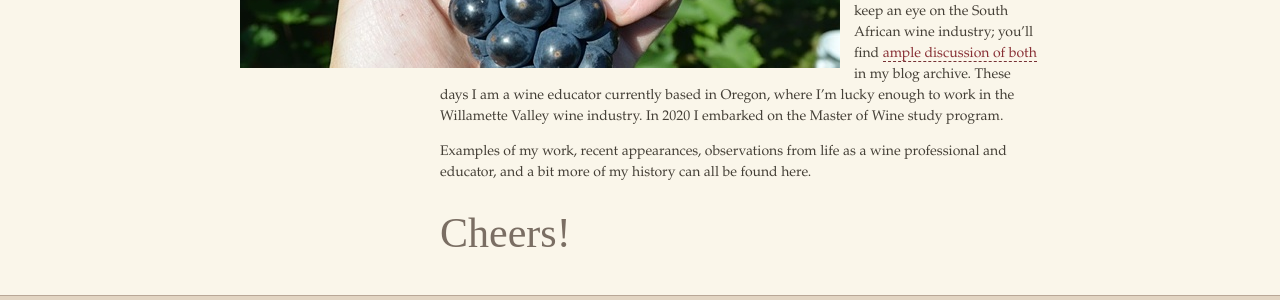
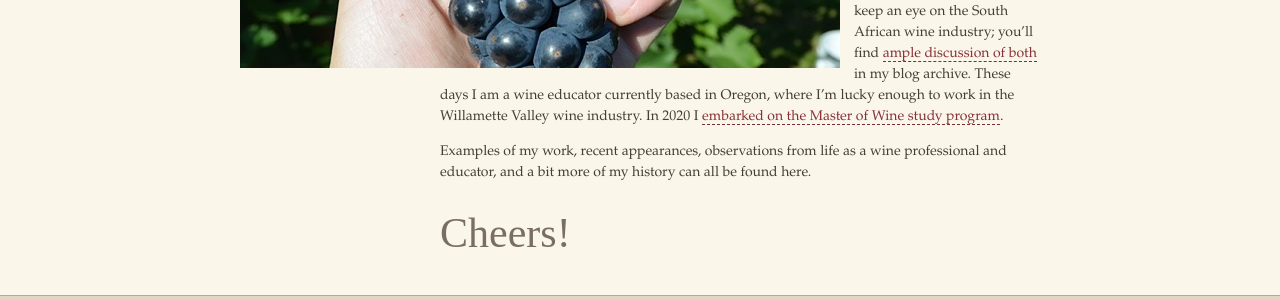
Before and after one commit to nywinewench/nywinewench.github.io, a Jekyll site: the page built from about.md, in a window 1280 px wide. Shown: the part 684-984 px from the top of the page. Built offline with Jekyll 4.4.1, drawn with Linux system fonts in a browser that asks for light colours; some web fonts are replaced; comment, search, counter and statistics services are not loaded; part of the change alters nothing that is shown.

```diff
--- a/about.md
+++ b/about.md
@@ -19,7 +19,7 @@ and this blog was born. I chronicled my wine adventures as well as observations
 South Africa’s extraordinarily rich culture; once again, I found myself
 deeply in love.
 
-Here in the US, I am constantly seeking great South African wine, and I keep an eye on the South African wine industry; you’ll find [ample discussion of both](/blog) in my blog archive. These days I am a wine educator currently based in Oregon, where I'm lucky enough to work in the Willamette Valley wine industry. In 2020 I embarked on the Master of Wine study program.
+Here in the US, I am constantly seeking great South African wine, and I keep an eye on the South African wine industry; you’ll find [ample discussion of both](/blog) in my blog archive. These days I am a wine educator currently based in Oregon, where I'm lucky enough to work in the Willamette Valley wine industry. In 2020 I [embarked on the Master of Wine study program](http://stellenbauchery.com/blog/10-01-2020/you-are-an-mw-student.html).
 
 Examples of my work, recent appearances, observations from life as a wine professional and educator, and a bit more of my history can all be found here.
 
```
